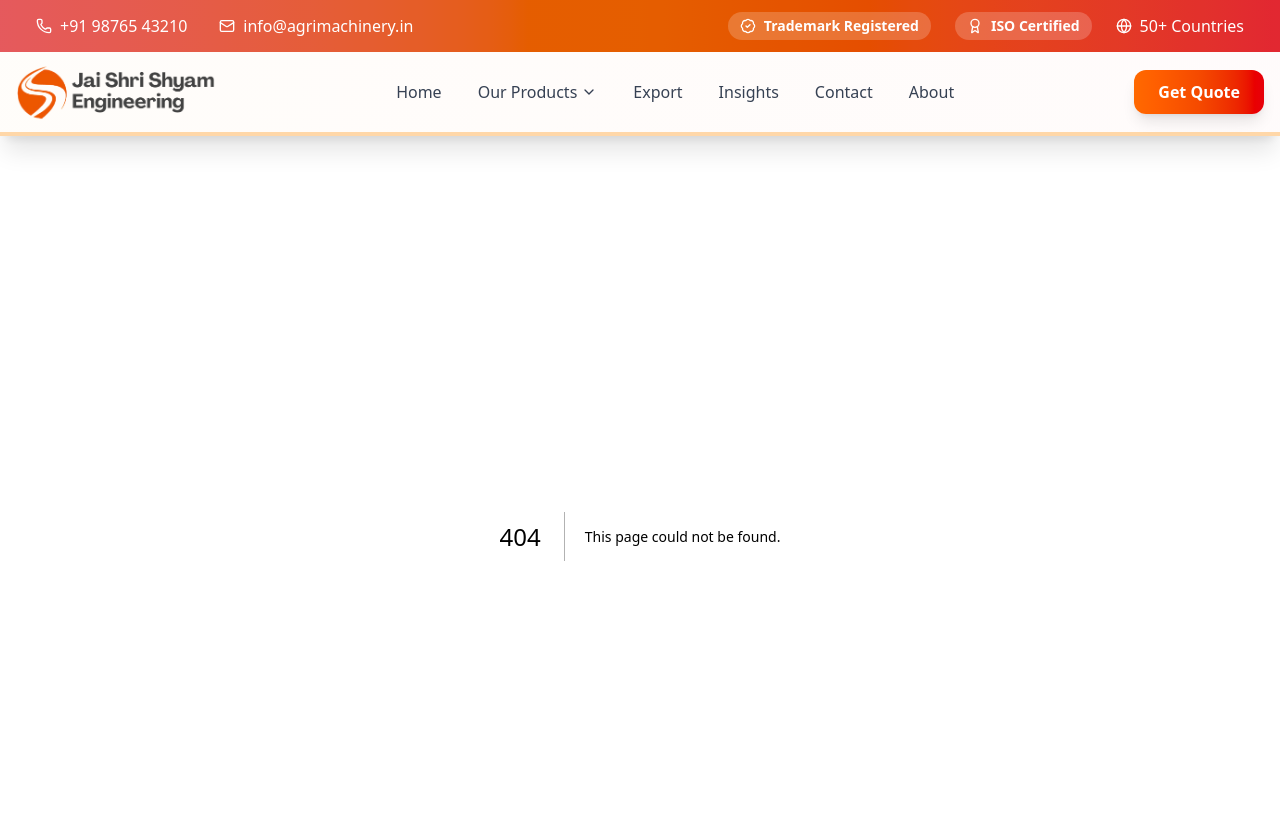
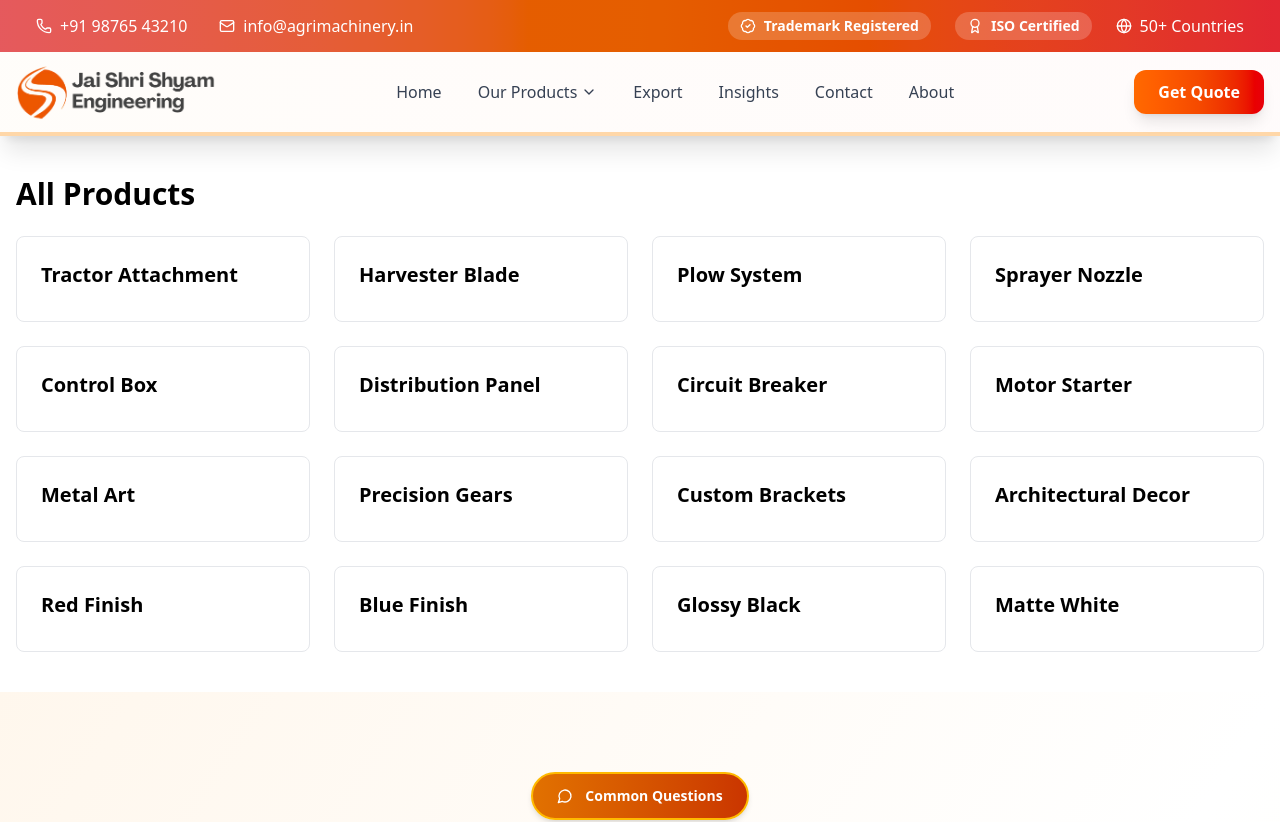
Before and after one commit to jitendraX360Marketing/ujjawal-farming, a Next.js app: page /products in a window 1280 px wide. Before the commit this address had no page. Shown: the top 822 px of the page. Built offline with nearby package versions, Linux system fonts and the light colour scheme.

Commit message:
final wkring code

```diff
--- /dev/null
+++ b/app/products/[category]/[product]/page.js
@@ -0,0 +1,108 @@
+"use client";
+
+import { useParams } from "next/navigation";
+
+const productData = {
+  "agriculture-machinery": {
+    "tractor-attachment": {
+      name: "Tractor Attachment",
+      description: "High-quality tractor attachment for efficient farming.",
+    },
+    "harvester-blade": {
+      name: "Harvester Blade",
+      description: "Durable harvester blade for optimal crop harvesting.",
+    },
+    "plow-system": {
+      name: "Plow System",
+      description: "Reliable plow system for soil preparation.",
+    },
+    "sprayer-nozzle": {
+      name: "Sprayer Nozzle",
+      description: "Precision sprayer nozzle for effective spraying.",
+    },
+  },
+  "electric-panel": {
+    "control-box": {
+      name: "Control Box",
+      description: "Robust control box for electric panel management.",
+    },
+    "distribution-panel": {
+      name: "Distribution Panel",
+      description: "Efficient distribution panel for power control.",
+    },
+    "circuit-breaker": {
+      name: "Circuit Breaker",
+      description: "Safety circuit breaker for electrical protection.",
+    },
+    "motor-starter": {
+      name: "Motor Starter",
+      description: "Reliable motor starter for electric motors.",
+    },
+  },
+  "laser-cutting-service": {
+    "metal-art": {
+      name: "Metal Art",
+      description: "Custom metal art created with precision laser cutting.",
+    },
+    "precision-gears": {
+      name: "Precision Gears",
+      description: "High-precision gears for mechanical applications.",
+    },
+    "custom-brackets": {
+      name: "Custom Brackets",
+      description: "Tailored brackets for various structural needs.",
+    },
+    "architectural-decor": {
+      name: "Architectural Decor",
+      description: "Decorative architectural elements with laser cutting.",
+    },
+  },
+  "powder-coating-service": {
+    "red-finish": {
+      name: "Red Finish",
+      description: "Vibrant red powder coating finish.",
+    },
+    "blue-finish": {
+      name: "Blue Finish",
+      description: "Durable blue powder coating finish.",
+    },
+    "glossy-black": {
+      name: "Glossy Black",
+      description: "Sleek glossy black powder coating finish.",
+    },
+    "matte-white": {
+      name: "Matte White",
+      description: "Elegant matte white powder coating finish.",
+    },
+  },
+};
+
+export default function ProductPage() {
+  const params = useParams();
+  const categoryParam = params.category;
+  const productParam = params.product;
+
+  const category = typeof categoryParam === "string" ? categoryParam : "";
+  const product = typeof productParam === "string" ? productParam : "";
+
+  const productDetails =
+    productData[category] && productData[category][product]
+      ? productData[category][product]
+      : null;
+
+  if (!productDetails) {
+    return (
+      <div className="max-w-7xl mx-auto px-4 py-10">
+        <h1 className="text-3xl font-bold mb-6">Product Not Found</h1>
+        <p>No details found for this product.</p>
+      </div>
+    );
+  }
+
+  return (
+    <div className="max-w-7xl mx-auto px-4 py-10">
+      <h1 className="text-3xl font-bold mb-6">{productDetails.name}</h1>
+      <p className="text-gray-700">{productDetails.description}</p>
+    </div>
+  );
+}
--- /dev/null
+++ b/app/products/[category]/page.js
@@ -0,0 +1,56 @@
+"use client";
+
+import { useParams } from "next/navigation";
+import Link from "next/link";
+
+const productData = {
+  "agriculture-machinery": [
+    { name: "Tractor Attachment", slug: "tractor-attachment" },
+    { name: "Harvester Blade", slug: "harvester-blade" },
+    { name: "Plow System", slug: "plow-system" },
+    { name: "Sprayer Nozzle", slug: "sprayer-nozzle" },
+  ],
+  "electric-panel": [
+    { name: "Control Box", slug: "control-box" },
+    { name: "Distribution Panel", slug: "distribution-panel" },
+    { name: "Circuit Breaker", slug: "circuit-breaker" },
+    { name: "Motor Starter", slug: "motor-starter" },
+  ],
+  "laser-cutting-service": [
+    { name: "Metal Art", slug: "metal-art" },
+    { name: "Precision Gears", slug: "precision-gears" },
+    { name: "Custom Brackets", slug: "custom-brackets" },
+    { name: "Architectural Decor", slug: "architectural-decor" },
+  ],
+  "powder-coating-service": [
+    { name: "Red Finish", slug: "red-finish" },
+    { name: "Blue Finish", slug: "blue-finish" },
+    { name: "Glossy Black", slug: "glossy-black" },
+    { name: "Matte White", slug: "matte-white" },
+  ],
+};
+
+export default function CategoryPage() {
+  const params = useParams();
+  const categoryParam = params.category;
+  const category = typeof categoryParam === "string" ? categoryParam : "";
+
+  const products = productData[category] || [];
+
+  return (
+    <div className="max-w-7xl mx-auto px-4 py-10">
+      <h1 className="text-3xl font-bold mb-6">{category.replace(/-/g, " ")}</h1>
+      <div className="grid grid-cols-1 sm:grid-cols-2 md:grid-cols-4 gap-6">
+        {products.map((product) => (
+          <Link
+            key={product.slug}
+            href={`/products/${category}/${product.slug}`}
+            className="block p-6 border border-gray-200 rounded-lg hover:shadow-lg transition-shadow duration-300"
+          >
+            <h2 className="text-xl font-semibold mb-2">{product.name}</h2>
+          </Link>
+        ))}
+      </div>
+    </div>
+  );
+}
--- /dev/null
+++ b/app/products/page.js
@@ -0,0 +1,60 @@
+"use client";
+
+import Link from "next/link";
+
+const productCategories = [
+  {
+    name: "Agriculture Machinery",
+    slug: "agriculture-machinery",
+  },
+  {
+    name: "Electric Panel",
+    slug: "electric-panel",
+  },
+  {
+    name: "Laser Cutting Service",
+    slug: "laser-cutting-service",
+  },
+  {
+    name: "Powder Coating Service",
+    slug: "powder-coating-service",
+  },
+];
+
+const allProducts = [
+  { name: "Tractor Attachment", slug: "tractor-attachment", category: "agriculture-machinery" },
+  { name: "Harvester Blade", slug: "harvester-blade", category: "agriculture-machinery" },
+  { name: "Plow System", slug: "plow-system", category: "agriculture-machinery" },
+  { name: "Sprayer Nozzle", slug: "sprayer-nozzle", category: "agriculture-machinery" },
+  { name: "Control Box", slug: "control-box", category: "electric-panel" },
+  { name: "Distribution Panel", slug: "distribution-panel", category: "electric-panel" },
+  { name: "Circuit Breaker", slug: "circuit-breaker", category: "electric-panel" },
+  { name: "Motor Starter", slug: "motor-starter", category: "electric-panel" },
+  { name: "Metal Art", slug: "metal-art", category: "laser-cutting-service" },
+  { name: "Precision Gears", slug: "precision-gears", category: "laser-cutting-service" },
+  { name: "Custom Brackets", slug: "custom-brackets", category: "laser-cutting-service" },
+  { name: "Architectural Decor", slug: "architectural-decor", category: "laser-cutting-service" },
+  { name: "Red Finish", slug: "red-finish", category: "powder-coating-service" },
+  { name: "Blue Finish", slug: "blue-finish", category: "powder-coating-service" },
+  { name: "Glossy Black", slug: "glossy-black", category: "powder-coating-service" },
+  { name: "Matte White", slug: "matte-white", category: "powder-coating-service" },
+];
+
+export default function ProductsPage() {
+  return (
+    <div className="max-w-7xl mx-auto px-4 py-10">
+      <h1 className="text-3xl font-bold mb-6">All Products</h1>
+      <div className="grid grid-cols-1 sm:grid-cols-2 md:grid-cols-4 gap-6">
+        {allProducts.map((product) => (
+          <Link
+            key={product.slug}
+            href={`/products/${product.category}/${product.slug}`}
+            className="block p-6 border border-gray-200 rounded-lg hover:shadow-lg transition-shadow duration-300"
+          >
+            <h2 className="text-xl font-semibold mb-2">{product.name}</h2>
+          </Link>
+        ))}
+      </div>
+    </div>
+  );
+}
```
